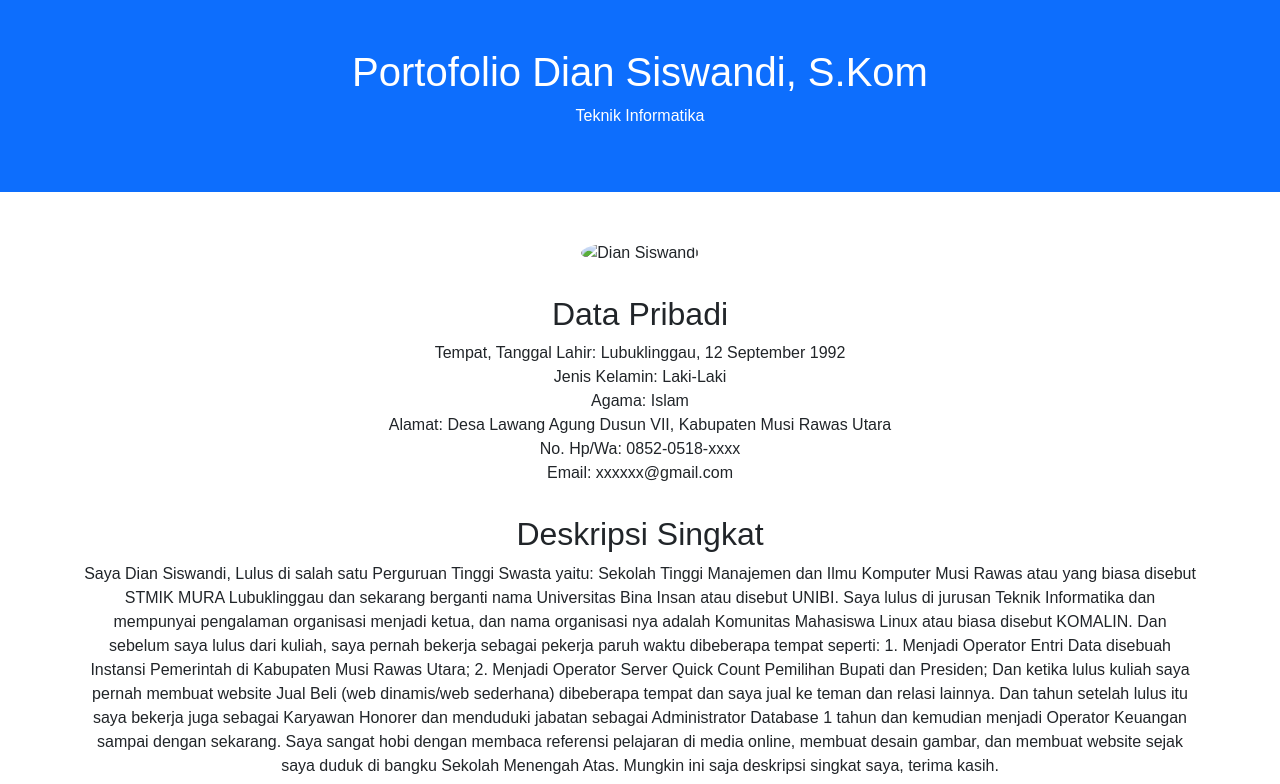
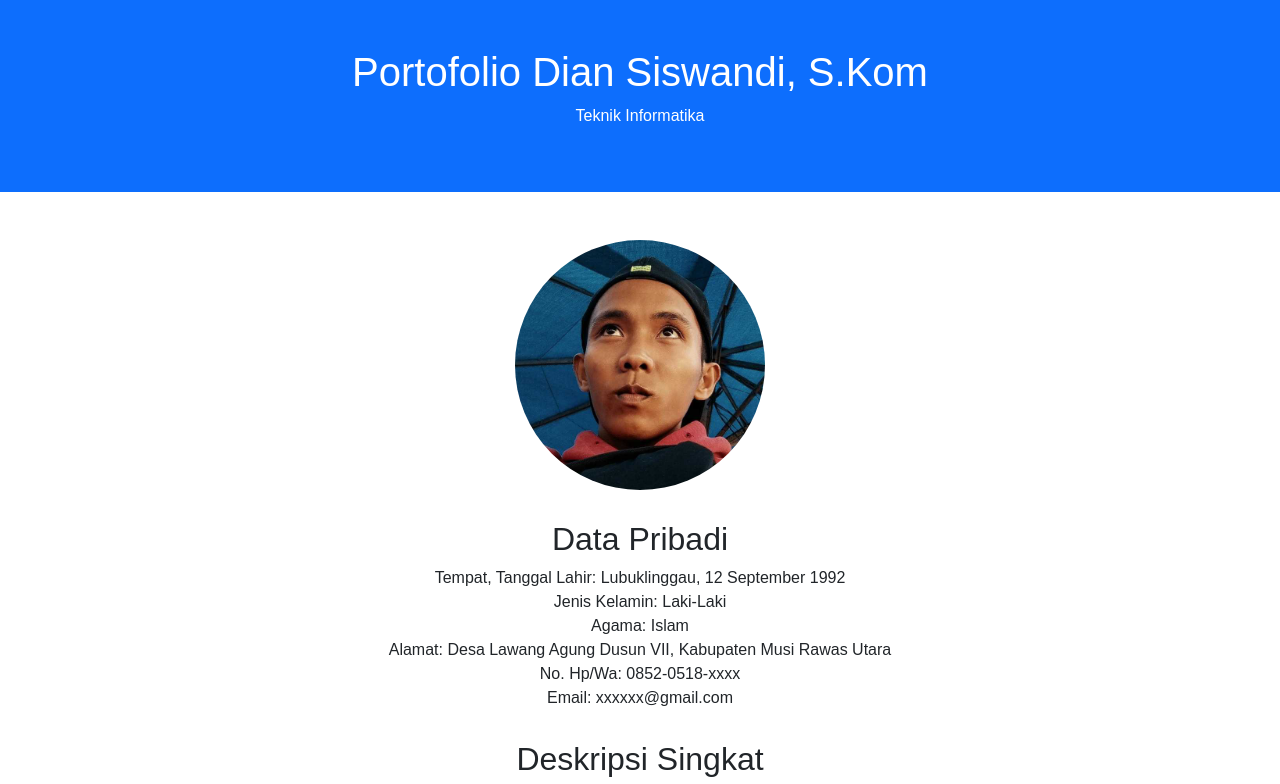
Before and after one commit to diansiswandi/portfolio, a plain HTML site: page index.html in a window 1280 px wide. Shown: the top 784 px of the page. Drawn offline with nearby package versions, Linux system fonts and the light colour scheme.

Commit message:
Update index.html

```diff
--- a/index.html
+++ b/index.html
@@ -14,7 +14,7 @@
     </header>
 
     <div class="container my-5 text-center">
-        <img src="images/profile.jpg" alt="Dian Siswandi" class="rounded-circle" width="250" height="250">
+        <img src="images/fotoprofil.jpeg" alt="Dian Siswandi" class="rounded-circle" width="250" height="250">
         <h2>Data Pribadi</h2>
         <ul class="list-unstyled">
             <li>Tempat, Tanggal Lahir: Lubuklinggau, 12 September 1992</li>
```
